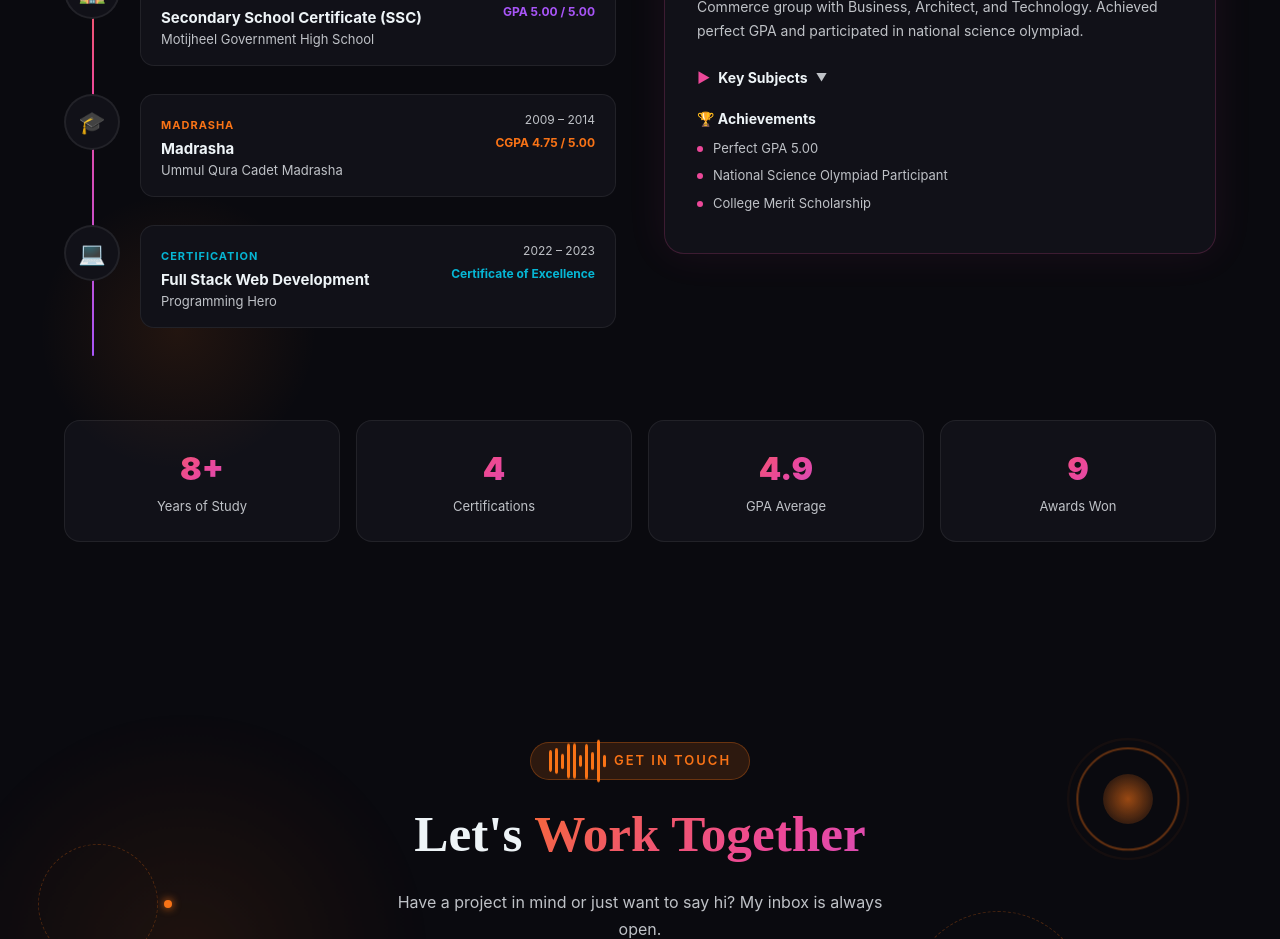
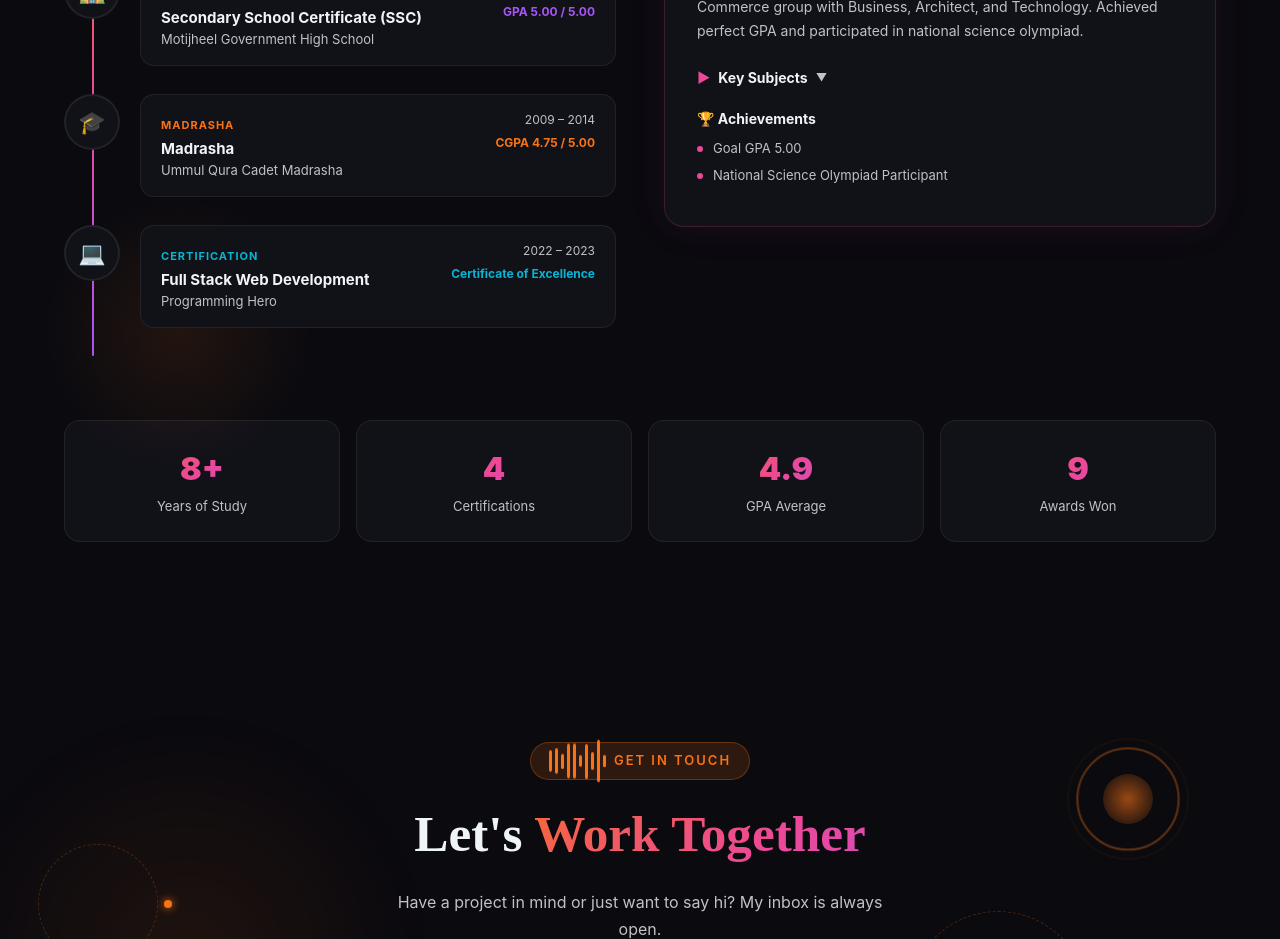
Before and after one commit to dev-rafiul/using-antigravity-portfolio-2, a React (Vite) app: page / in a window 1280 px wide. Shown: the part 7280-8219 px from the top of the page. Built offline with nearby package versions, Linux system fonts and the light colour scheme.

Commit message:
updated my achivements

```diff
--- a/src/components/Education.jsx
+++ b/src/components/Education.jsx
@@ -13,7 +13,7 @@ const educationData = [
     color: '#ec4899',
     description: 'Commerce group with Business, Architect, and Technology. Achieved perfect GPA and participated in national science olympiad.',
     courses: ['Mathematics', 'Technology', 'Business', 'ICT', 'English'],
-    achievements: ['Perfect GPA 5.00', 'National Science Olympiad Participant', 'College Merit Scholarship'],
+    achievements: ['Goal GPA 5.00', 'National Science Olympiad Participant'],
   },
   {
     id: 2,
```
